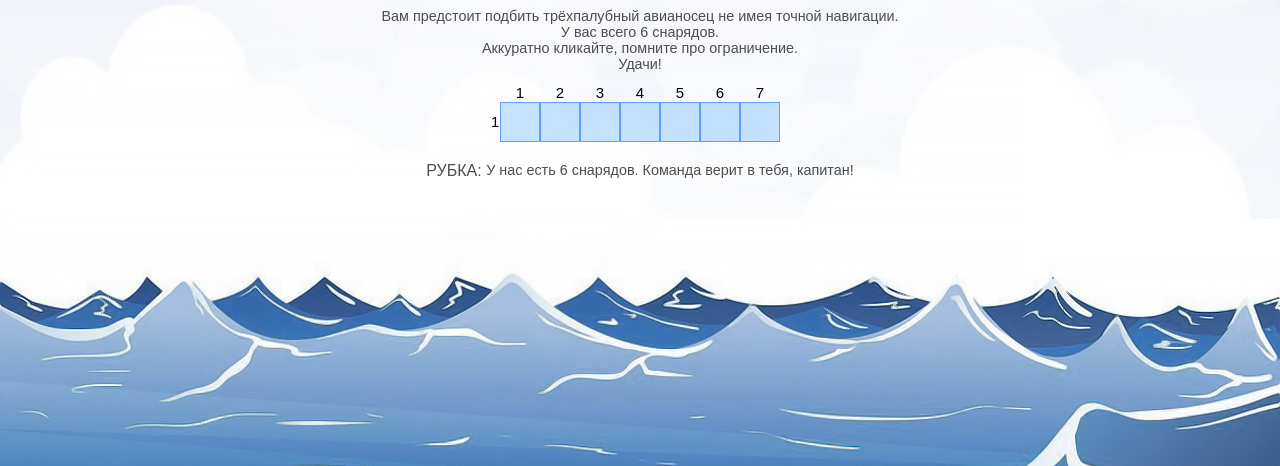
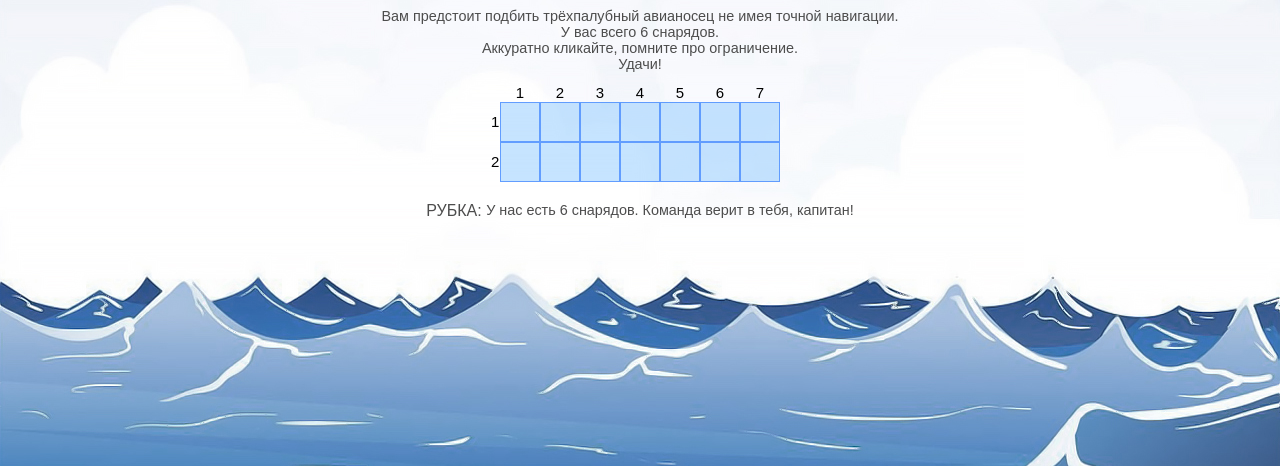
Before and after one commit to Individ114/js5-buttleship, a plain HTML site: page index.html in a window 1280 px wide. Shown: the part 334-800 px from the top of the page. Drawn offline with Linux system fonts and the light colour scheme.

Commit message:
Update style.css

```diff
--- a/style.css
+++ b/style.css
@@ -39,6 +39,12 @@ body {
 }
 .container {
   margin-top: 30px;
+  width: 100%;
+  display: flex;
+  justify-content: center;
+  align-items: center;
+}
+.container2 {
   width: 100%;
   display: flex;
   justify-content: center;
@@ -215,6 +221,112 @@ body {
   font-size: 15px;
   color: black;
 }
+.p8 {
+  font-size: 30px;
+  position: relative;
+  color: rgb(255, 0, 0);
+  background-color: rgba(143, 201, 255, 0.507);
+  border: 1px solid rgba(0, 89, 255, 0.5);
+  display: flex;
+  justify-content: center;
+  align-items: center;
+  width: 40px;
+  height: 40px;
+  line-height: 0;
+}
+
+.p8::before {
+  content: "2";
+  display: block;
+  position: absolute;
+  top: 50%;
+  left: -10px;
+  transform: translate(0, 50%);
+  font-size: 15px;
+  color: black;
+}
+.p9 {
+  font-size: 30px;
+  position: relative;
+  color: rgb(255, 0, 0);
+  background-color: rgba(143, 201, 255, 0.507);
+  border: 1px solid rgba(0, 89, 255, 0.5);
+  display: flex;
+  justify-content: center;
+  align-items: center;
+  width: 40px;
+  height: 40px;
+  line-height: 0;
+}
+
+.p10 {
+  font-size: 30px;
+  position: relative;
+  color: rgb(255, 0, 0);
+  background-color: rgba(143, 201, 255, 0.507);
+  border: 1px solid rgba(0, 89, 255, 0.5);
+  display: flex;
+  justify-content: center;
+  align-items: center;
+  width: 40px;
+  height: 40px;
+  line-height: 0;
+}
+.p11 {
+  font-size: 30px;
+  position: relative;
+  color: rgb(255, 0, 0);
+  background-color: rgba(143, 201, 255, 0.507);
+  border: 1px solid rgba(0, 89, 255, 0.5);
+  display: flex;
+  justify-content: center;
+  align-items: center;
+  width: 40px;
+  height: 40px;
+  line-height: 0;
+}
+.p12 {
+  font-size: 30px;
+  position: relative;
+  color: rgb(255, 0, 0);
+  background-color: rgba(143, 201, 255, 0.507);
+  border: 1px solid rgba(0, 89, 255, 0.5);
+  display: flex;
+  justify-content: center;
+  align-items: center;
+  width: 40px;
+  height: 40px;
+  line-height: 0;
+}
+
+.p13 {
+  font-size: 30px;
+  position: relative;
+  color: rgb(255, 0, 0);
+  background-color: rgba(143, 201, 255, 0.507);
+  border: 1px solid rgba(0, 89, 255, 0.5);
+  display: flex;
+  justify-content: center;
+  align-items: center;
+  width: 40px;
+  height: 40px;
+  line-height: 0;
+}
+
+.p14 {
+  font-size: 30px;
+  position: relative;
+  color: rgb(255, 0, 0);
+  background-color: rgba(143, 201, 255, 0.507);
+  border: 1px solid rgba(0, 89, 255, 0.5);
+  display: flex;
+  justify-content: center;
+  align-items: center;
+  width: 40px;
+  height: 40px;
+  line-height: 0;
+}
+
 .info {
   margin-top: 30px;
   display: flex;
```
